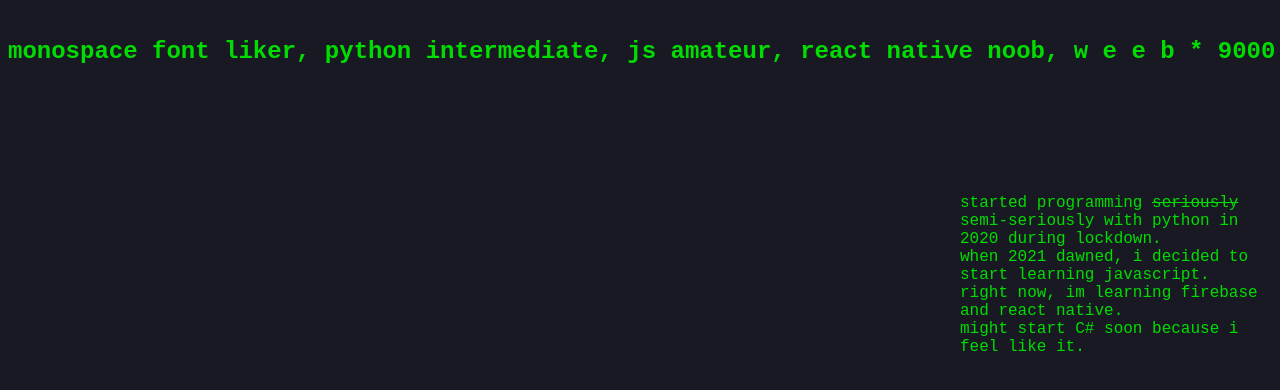
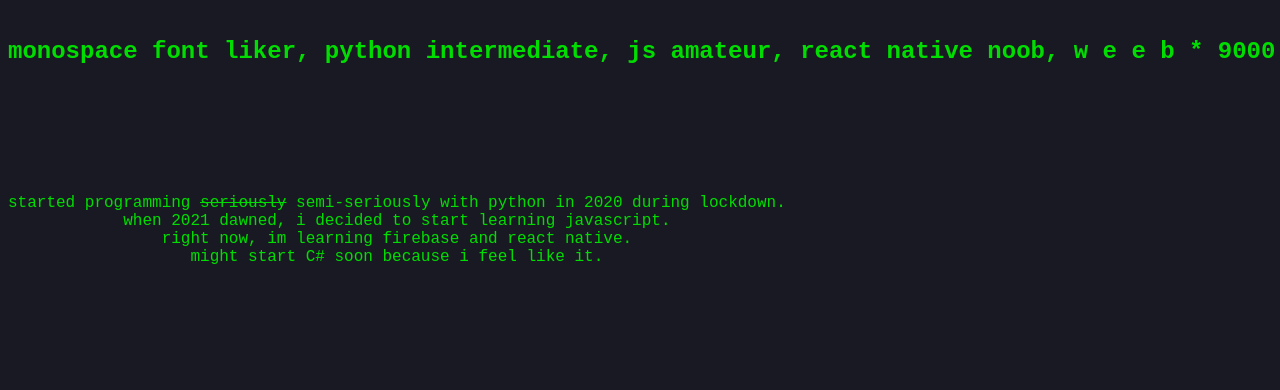
Before and after one commit to flid0/portfolio, a plain HTML site: page index.html in a window 1280 px wide. Shown: the part 142-532 px from the top of the page. Drawn offline with Linux system fonts and the light colour scheme.

Commit message:
Update style.css

```diff
--- a/style.css
+++ b/style.css
@@ -18,7 +18,7 @@ h2 {
 p {
   position: absolute;
   top: 40%;
-  left: 75%;
+  text-align: center;
 }
 
 h1 {
```
